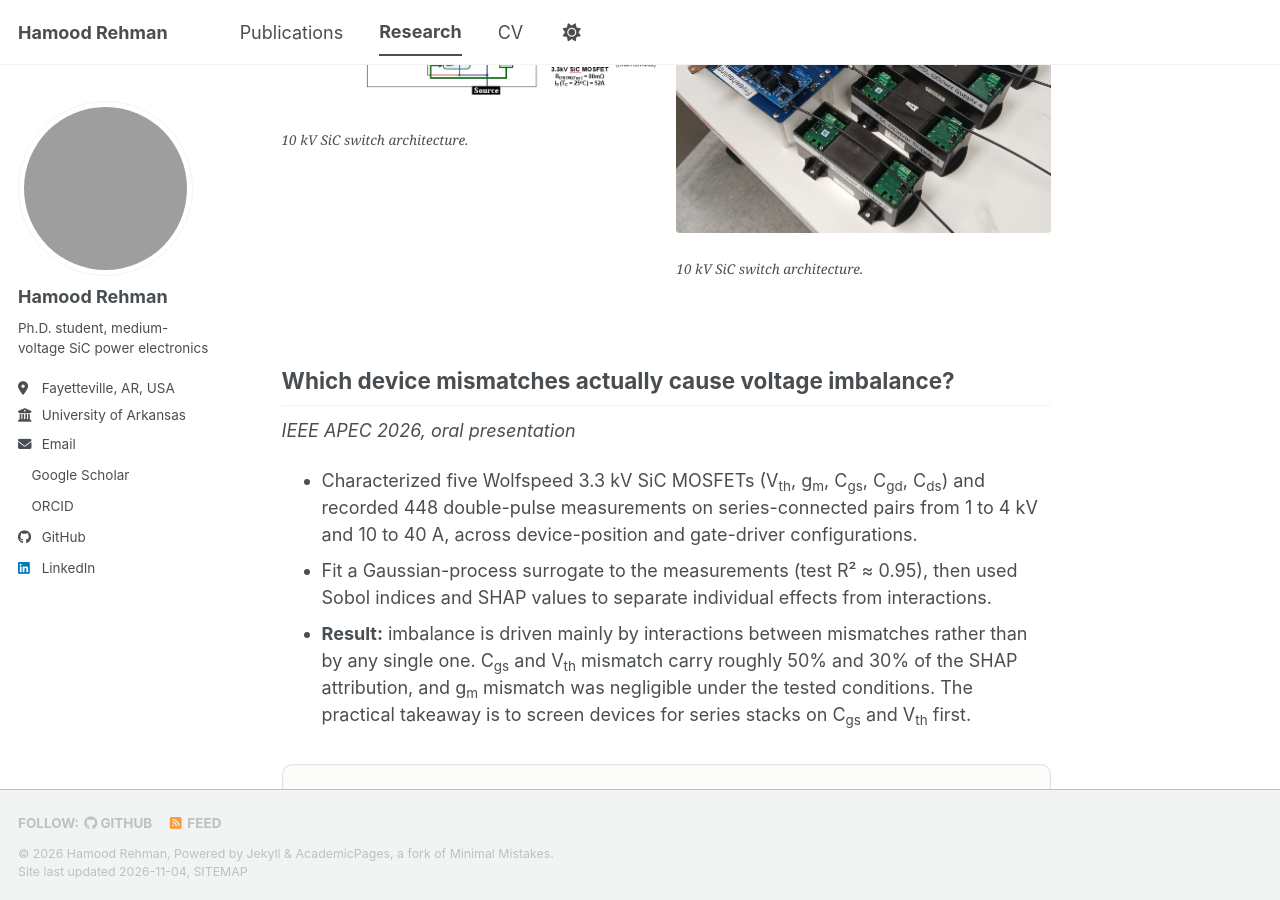
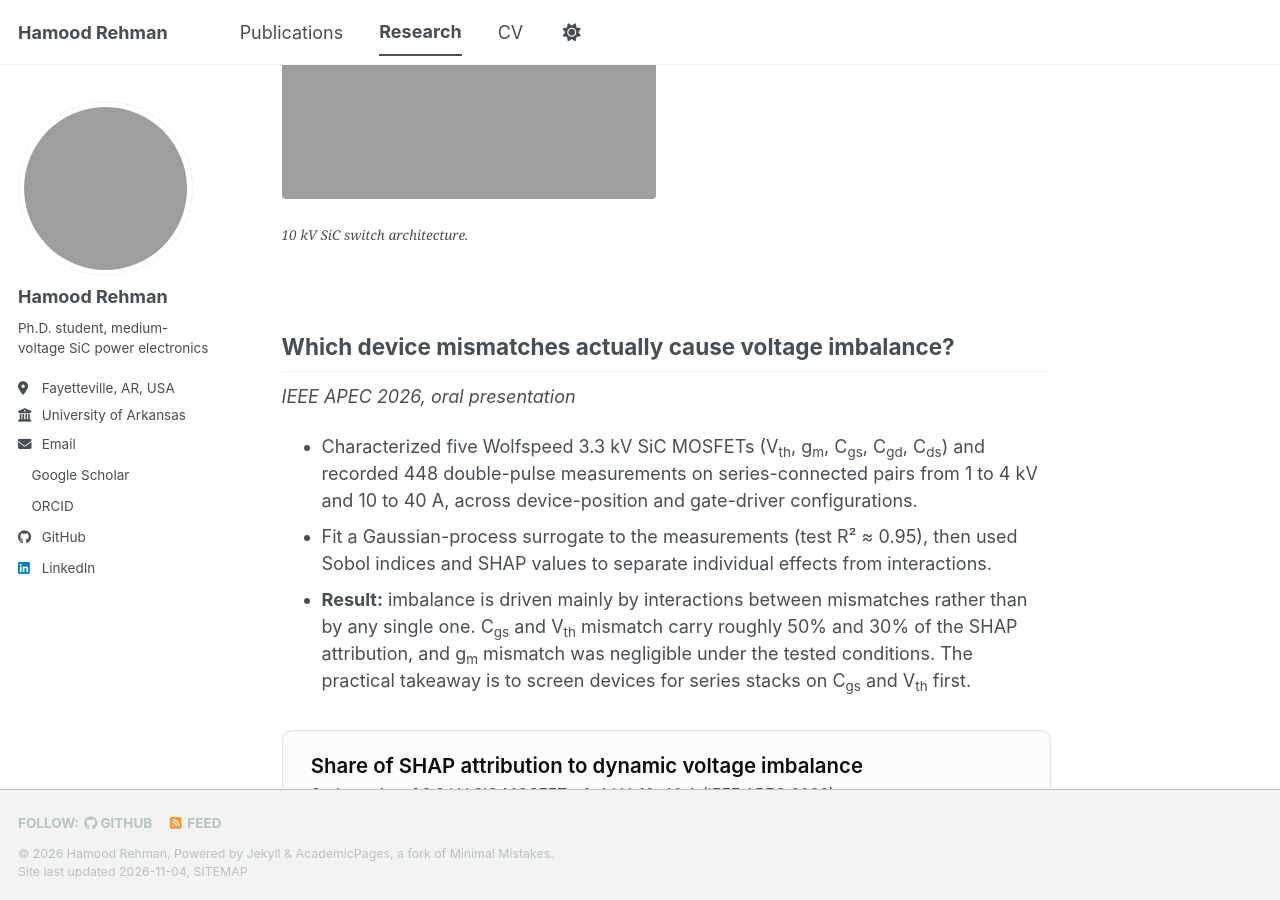
Before and after one commit to hamood-rehman/hamood-rehman.github.io, a Jekyll site: the page built from _pages/research.md, in a window 1280 px wide and 900 px high, scrolled down 589 px. Built offline with Jekyll 4.4.1, drawn with Linux system fonts in a browser that asks for light colours; a style sheet for code colours, icons or effects is not loaded; grey boxes are pictures that could not be loaded.

Commit message:
Update research.md

```diff
--- a/_pages/research.md
+++ b/_pages/research.md
@@ -17,12 +17,7 @@ author_profile: true
 
 
   <figure>
-  <img src="{{ base_path }}/images/research/10kv SiC switch Architecture.png" alt="10 kV SiC switch architecture" style="width: 100%; height: auto; display: block;">
-    <figcaption style="margin-top: 8px; font-style: italic;">10 kV SiC switch architecture.</figcaption>
-</figure>
-
-<figure>
-  <img src="{{ base_path }}/images/research/20261103_120929.jpg" alt="10 kV SiC switch architecture" style="width: 100%; height: auto; display: block;">
+  <img src="{{ base_path }}/images/research/10kV Switch.png" alt="10 kV SiC switch architecture" style="width: 100%; height: auto; display: block;">
     <figcaption style="margin-top: 8px; font-style: italic;">10 kV SiC switch architecture.</figcaption>
 </figure>
 
```
